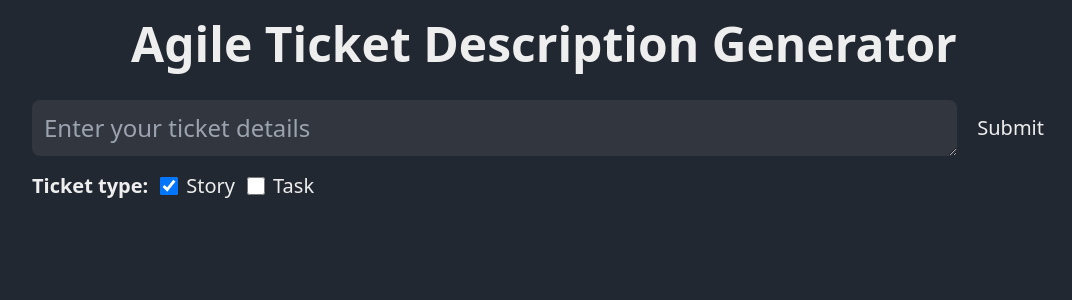
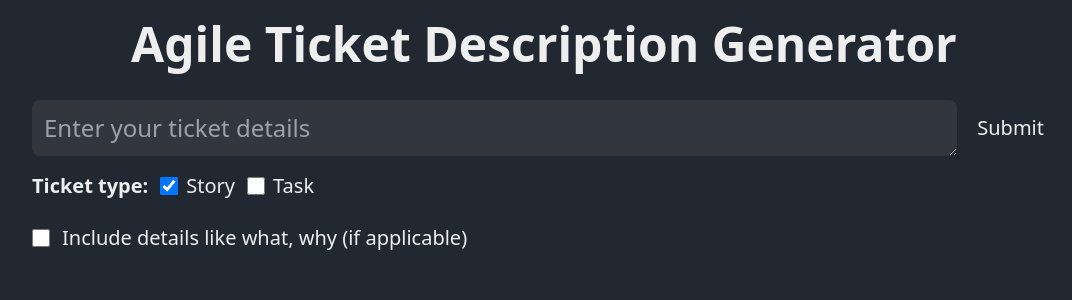
Before and after one commit to arshkhatwani/agile-ticket-description-generator, a React (Vite) app in the folder ui/: page / in a window 1280 px wide. Shown: the top 300 px of the page, without its empty margins (96-1168 px from the left). Built offline with nearby package versions, Linux system fonts and the light colour scheme; no server answers.

Commit message:
feat: add additional details support in ui

```diff
--- a/ui/src/api/generateDescription.ts
+++ b/ui/src/api/generateDescription.ts
@@ -1,13 +1,18 @@
 import axios from "axios";
 import { SERVER_URL } from "../constants";
 
-const generateDescription = async (prompt: string, ticketType: string) => {
+const generateDescription = async (
+    prompt: string,
+    ticketType: string,
+    additionalDetails: boolean
+) => {
     let response = "";
 
     try {
         const res = await axios.post(SERVER_URL + "/generate", {
             prompt,
             ticket_type: ticketType,
+            additional_details: additionalDetails,
         });
         const data = await res.data;
         response = data?.message;
--- /dev/null
+++ b/ui/src/components/AdditonalDetails.tsx
@@ -0,0 +1,26 @@
+import { useRecoilState } from "recoil";
+import { additionalDetailsState } from "../state/atoms/prompt";
+
+export default function AdditonalDetails() {
+    const [additionalDetails, setAdditionalDetails] = useRecoilState(
+        additionalDetailsState
+    );
+
+    return (
+        <div className="my-2 w-[80%] flex items-center gap-3 text-xl default-text-color">
+            <input
+                type="checkbox"
+                name="additional-details"
+                id="additional-details-ticket"
+                checked={additionalDetails === true}
+                className="largerCheckbox hover:cursor-pointer"
+                onChange={(e) => setAdditionalDetails(e.target.checked)}
+            />
+            <label
+                className="hover:cursor-pointer"
+                htmlFor="additional-details-ticket">
+                Include details like what, why (if applicable)
+            </label>
+        </div>
+    );
+}
--- a/ui/src/components/PromptInput.tsx
+++ b/ui/src/components/PromptInput.tsx
@@ -1,5 +1,6 @@
 import { useRecoilState } from "recoil";
 import {
+    additionalDetailsState,
     promptInputState,
     promptLoadingState,
     promptOutputState,
@@ -7,16 +8,22 @@ import {
 } from "../state/atoms/prompt";
 import generateDescription from "../api/generateDescription";
 import TicketType from "./TicketType";
+import AdditonalDetails from "./AdditonalDetails";
 
 export default function PromptInput() {
     const [input, setInput] = useRecoilState(promptInputState);
     const [, setOutput] = useRecoilState(promptOutputState);
     const [, setLoading] = useRecoilState(promptLoadingState);
     const [ticketType] = useRecoilState(ticketTypeState);
+    const [additionalDetails] = useRecoilState(additionalDetailsState);
 
     const onSubmit = async () => {
         setLoading(true);
-        const description = await generateDescription(input, ticketType);
+        const description = await generateDescription(
+            input,
+            ticketType,
+            additionalDetails
+        );
         if (!description) {
             alert("Could not generate description, please try later");
             return;
@@ -43,6 +50,7 @@ export default function PromptInput() {
             </div>
 
             <TicketType />
+            <AdditonalDetails />
         </div>
     );
 }
--- a/ui/src/state/atoms/prompt.ts
+++ b/ui/src/state/atoms/prompt.ts
@@ -19,3 +19,8 @@ export const promptLoadingState = atom({
     key: "promptLoading",
     default: false,
 });
+
+export const additionalDetailsState = atom({
+    key: "ticketAdditionalDetails",
+    default: false,
+});
```
